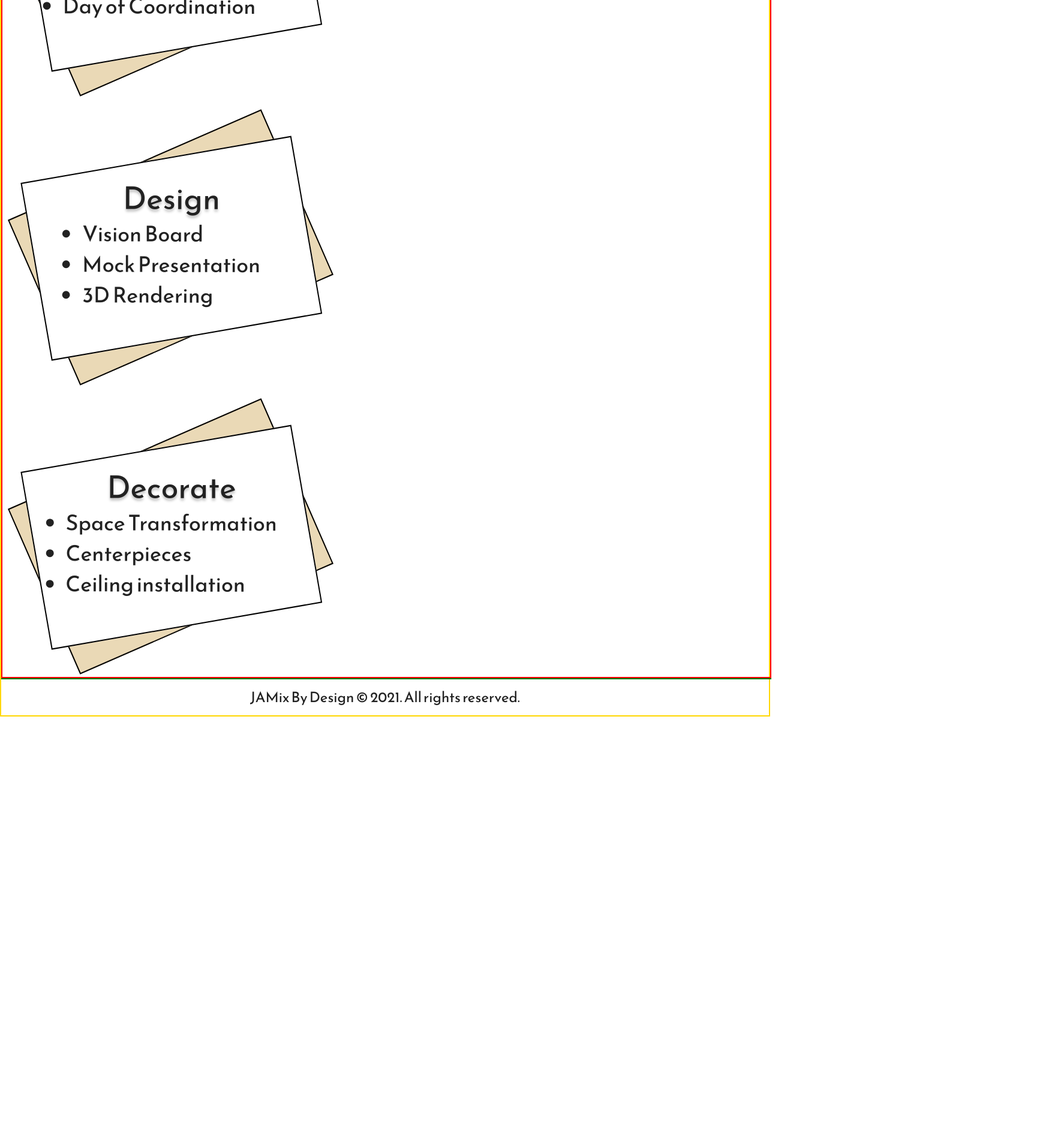
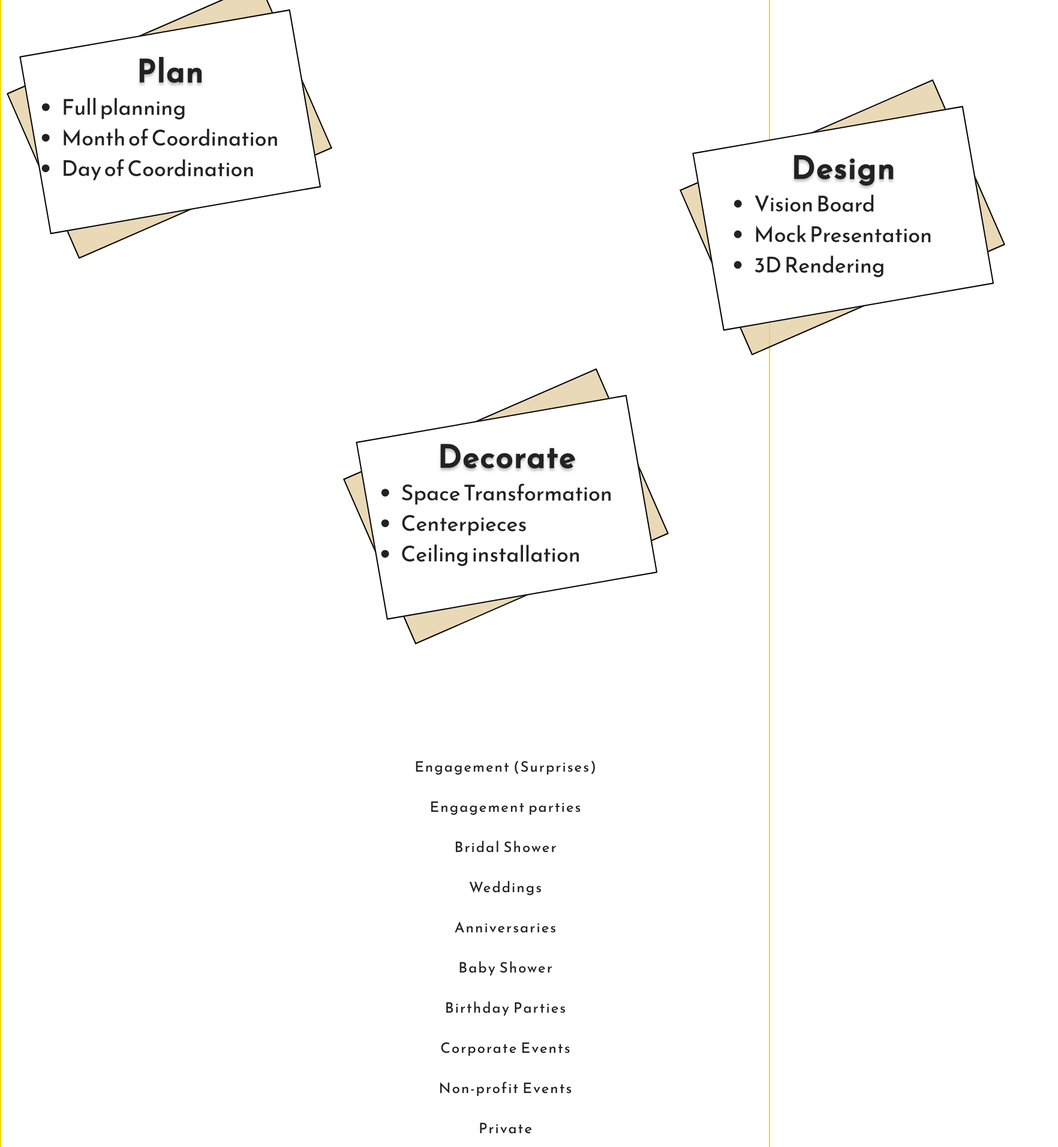
Before and after one commit to StefonSimmons/jamix-by-design, a React (Create React App) app: page /services in a window 1280 px wide. Shown: the part 640-2553 px from the top of the page at 60% size, 1764 px wide, since content can reach past the window. Before the commit the page ends 1870 px from the top, so only its background shows below. Built offline with nearby package versions, Linux system fonts and the light colour scheme.

Commit message:
added events and styled services

```diff
--- a/src/screens/Services.jsx
+++ b/src/screens/Services.jsx
@@ -1,18 +1,21 @@
 import { Fragment } from "react"
 import Service from "../components/Service"
-import { services } from "../service-data/services"
+import { events, services } from "../service-data/services"
 
 export default function Services() {
   return (
     <div className="services-screen">
       <h1>Let’s Work On Your Next Celebration!</h1>
-      <section>
+      <section className="services">
         {services.map((service, idx) => (
           <Fragment key={idx}>
             <Service service={service} />
           </Fragment>
         ))}
       </section>
+      <ul className="events">
+        {events.map((event, idx) => <li key={idx}>{event}</li>)}
+      </ul>
     </div>
   )
 }
--- a/src/service-data/services.js
+++ b/src/service-data/services.js
@@ -18,3 +18,19 @@ export const services = [
     three: 'Ceiling installation'
   },
 ]
+
+
+
+
+export const events = [
+  "Engagement (Surprises)",
+  "Engagement parties",
+  "Bridal Shower",
+  "Weddings",
+  "Anniversaries",
+  "Baby Shower",
+  "Birthday Parties",
+  "Corporate Events",
+  "Non-profit Events",
+  "Private"
+]
--- a/src/styles/main.css
+++ b/src/styles/main.css
@@ -167,8 +167,9 @@ footer {
   display: flex;
   flex-direction: column;
   align-items: center;
-  border: green solid 2px;
+  justify-content: space-between;
   width: 100%;
+  margin: 115px 0 75px 0;
 }
 
 .services-screen h1 {
@@ -176,16 +177,14 @@ footer {
   letter-spacing: 2.5px;
 }
 
-.services-screen section {
-  border: red solid 2px;
+.services-screen .services {
   width: 100%;
-  height: 1440px;
   display: grid;
-  grid-template-columns: repeat(10, 1fr);
-  grid-template-rows: repeat(2, 1fr);
+  grid-template-columns: repeat(15, 1fr);
+  grid-template-rows: repeat(9, 1fr);
 }
 
-.services-screen section .service-card-container {
+.services-screen .services .service-card-container {
   width: 561px;
   height: 482px;
   display: flex;
@@ -193,7 +192,7 @@ footer {
   align-items: center;
 }
 
-.services-screen section .service-card-container .service-card-color {
+.services-screen .services .service-card-container .service-card-color {
   width: 461px;
   height: 301px;
   background-color: rgba(225, 201, 151, 0.7);
@@ -202,7 +201,7 @@ footer {
   transform: rotate(-23.6deg);
 }
 
-.services-screen section .service-card-container .service-card-color .service-card {
+.services-screen .services .service-card-container .service-card-color .service-card {
   width: 458px;
   height: 301px;
   box-sizing: border-box;
@@ -211,7 +210,7 @@ footer {
   transform: rotate(13.73deg);
 }
 
-.services-screen section .service-card-container .service-card-color .service-card .service-card-content {
+.services-screen .services .service-card-container .service-card-color .service-card .service-card-content {
   display: flex;
   flex-direction: column;
   justify-content: center;
@@ -221,27 +220,44 @@ footer {
   height: 100%;
 }
 
-.services-screen section .service-card-container .service-card-color .service-card .service-card-content h2 {
+.services-screen .services .service-card-container .service-card-color .service-card .service-card-content h2 {
   font-size: 52px;
+  font-weight: 700;
+  letter-spacing: 2px;
   text-shadow: 0px 4px 4px rgba(0, 0, 0, 0.25);
 }
 
-.services-screen section .service-card-container .service-card-color .service-card .service-card-content li {
+.services-screen .services .service-card-container .service-card-color .service-card .service-card-content li {
   font-size: 36px;
   list-style-type: disc;
   margin: 15px 0;
 }
 
+.services-screen .events {
+  display: flex;
+  flex-direction: column;
+  align-items: center;
+}
+
+.services-screen .events li {
+  font-size: 24px;
+  line-height: 67px;
+  letter-spacing: 2px;
+}
+
 .plan {
-  grid-column: 1/3;
+  grid-column: 2/ span 3;
+  grid-row: 2/ span 3;
 }
 
 .design {
-  grid-column: 1/ 3;
+  grid-column: 9/ span 3;
+  grid-row: 3/span 3;
 }
 
 .decorate {
-  grid-column: 1/3;
+  grid-column: 5/ span 3;
+  grid-row: 6/ span 3;
 }
 
 body {
--- a/src/styles/screens/_services.scss
+++ b/src/styles/screens/_services.scss
@@ -2,20 +2,21 @@
   display: flex;
   flex-direction: column;
   align-items: center;
-  border: green solid 2px;
+  justify-content: space-between;
+  // border: green solid 2px;
   width: 100%;
+  margin: 115px 0 75px 0;
 
   h1 {
     font-size: $xxl-font-size;
     letter-spacing: 2.5px;
   }
-  section {
-    border: red solid 2px;
+  .services {
+    // border: red solid 2px;
     width: 100%;
-    height: 1440px;
     display: grid;
-    grid-template-columns: repeat(10, 1fr);
-    grid-template-rows: repeat(2, 1fr);
+    grid-template-columns: repeat(15, 1fr);
+    grid-template-rows: repeat(9, 1fr);
 
     // NESTED STYLES APPLIED TO EACH CARD
     .service-card-container {
@@ -51,6 +52,8 @@
             height: 100%;
             h2 {
               font-size: $xl-font-size;
+              font-weight: 700;
+              letter-spacing: 2px;
               text-shadow: 0px 4px 4px rgba(0, 0, 0, 0.25);
             }
             li {
@@ -63,18 +66,30 @@
       }
     }
   }
+
+  .events{
+    display: flex;
+    flex-direction: column;
+    align-items: center;
+    li{
+      font-size: $m-font-size;
+      line-height: 67px;
+      letter-spacing: 2px;
+    }
+  }
 }
 
 .plan{
-  grid-column: 1/3
+  grid-column: 2/ span 3;
+  grid-row: 2/ span 3;
 }
 
 .design{
-  grid-column: 1/ 3
-
+  grid-column: 9/ span 3;
+  grid-row: 3/span 3;
 }
 
 .decorate{
-  grid-column: 1/3
-
+  grid-column: 5/ span 3;
+  grid-row: 6/ span 3;
 }
```
Also changed, not shown: 1 other file (tests, documents, lock files or other folders).
